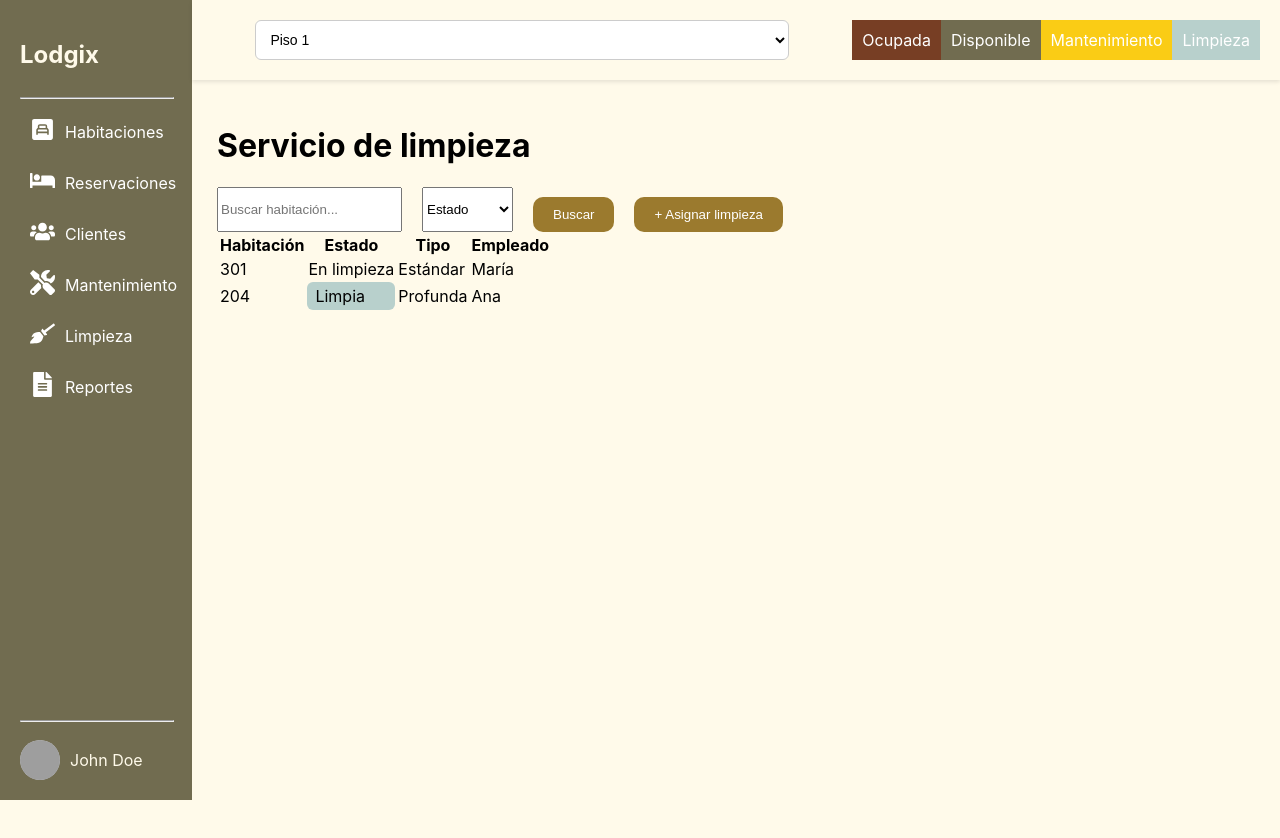
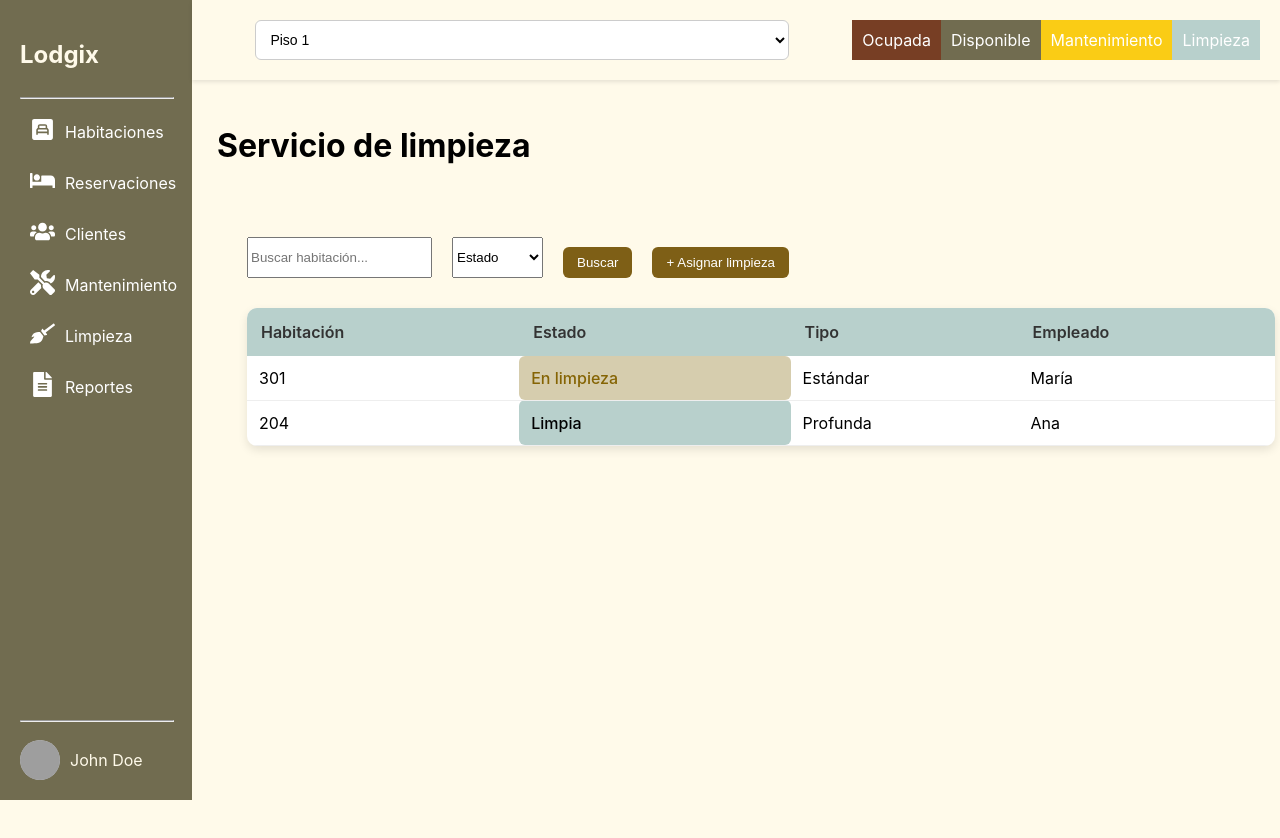
Before and after one commit to JorgeHGZZ/lodgix, a React (Vite) app in the folder Frontend/: page /dashboard/limpieza in a window 1280 px wide. Shown: the top 838 px of the page. Before the commit the page ends 800 px from the top, so only its background shows below. Built offline with nearby package versions, Linux system fonts and the light colour scheme; grey boxes are pictures that could not be loaded.

Commit message:
Update clean-service.css

```diff
--- a/Frontend/src/styles/clean-service.css
+++ b/Frontend/src/styles/clean-service.css
@@ -0,0 +1,85 @@
+:root{
+    --primary-color: #716c50;
+    --secondary-color: #773e24;
+    --mantenimiento-color: #facc15;
+    --bg-color: #fffaea;
+    --limpieza-color: #b8d0cc;
+    --text-color: #333;
+}
+
+.cleaning-container{
+  padding:30px;
+  background:var(--bg-color);
+  min-height:100vh;
+}
+
+.cleaning-table{
+  width:100%;
+  border-collapse:collapse;
+  background:white;
+  border-radius:10px;
+  overflow:hidden;
+  box-shadow:0 4px 10px rgba(0,0,0,0.1);
+  margin-top: 30px;
+}
+
+.cleaning-table thead{
+  background:var(--limpieza-color);
+}
+
+.cleaning-table th{
+  padding:14px;
+  text-align:left;
+  color:var(--text-color);
+  font-weight:600;
+}
+
+.cleaning-table td{
+  padding:12px;
+  border-bottom:1px solid #eee;
+}
+
+.cleaning-table tbody tr{
+  transition:0.2s;
+}
+
+.cleaning-table tbody tr:hover{
+  background:#f9f9f9;
+  transform:scale(1.01);
+}
+
+.status-cleaning{
+  background:#d6cdae;
+  color:#856404;
+  padding:4px 8px;
+  border-radius:6px;
+  font-weight:500;
+}
+
+.status-done{
+  background:var(--limpieza-color);
+  padding:4px 8px;
+  border-radius:6px;
+  font-weight:500;
+}
+
+.status-pending{
+  background:#e9ecef;
+  padding:4px 8px;
+  border-radius:6px;
+}
+
+.btn-add{
+  background:#7e5f16;
+  color:white;
+  border:none;
+  padding:8px 14px;
+  border-radius:6px;
+  cursor:pointer;
+  transition:0.3s;
+}
+
+.btn-add:hover{
+  transform:translateY(-2px);
+  box-shadow:0 5px 10px rgba(0,0,0,0.2);
+}
```
